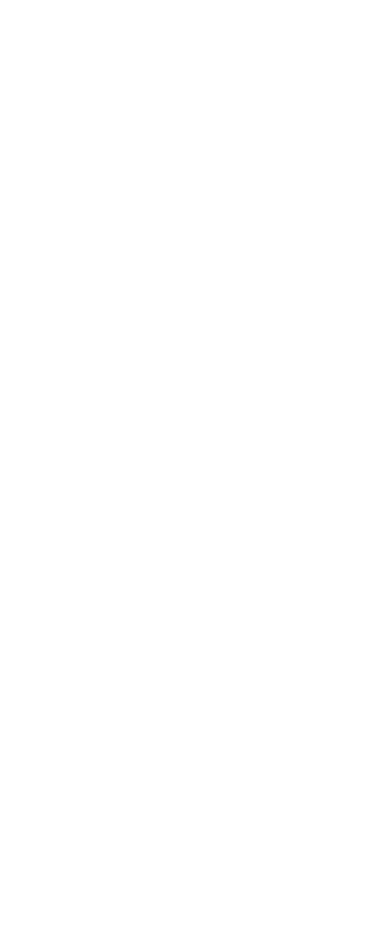
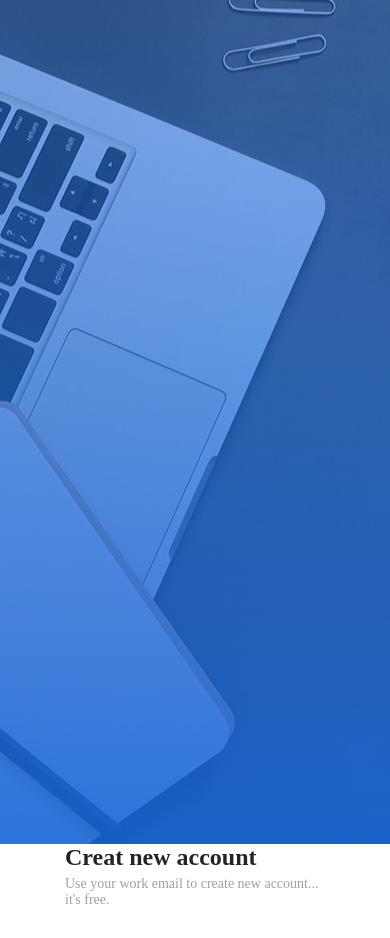
Before and after one commit to shaweii/Register, a plain HTML site: page index.html in a window 390 px wide. Before the commit the page ends 844 px from the top, so only its background shows below. Drawn offline with Linux system fonts and the light colour scheme.

Commit message:
Right text added

```diff
--- a/css/style.css
+++ b/css/style.css
@@ -0,0 +1,40 @@
+*,
+*::after,
+*::before {
+    box-sizing: border-box;
+    margin: 0;
+    padding: 0;
+}
+
+.left {
+    background-image: url('/image/bg.png');
+    height: 100vh;
+    background-repeat: no-repeat;
+    overflow-y: hidden;
+    background-position: center;
+    width: 100%;
+}
+
+.right {
+    display: flex;
+    flex-direction: column;
+}
+
+.right__content {
+    margin: auto 50px;
+}
+
+.right__text {
+    margin-bottom: 30px;
+}
+
+.right__text-title {
+    font-size: 24px;
+    color: #212529;
+}
+
+.right__text-subtitle {
+    font-size: 14px;
+    color: #9EA0A5;
+    margin-top: 5px;
+}
--- a/index.html
+++ b/index.html
@@ -5,11 +5,28 @@
     <meta charset="UTF-8">
     <meta name="viewport" content="width=device-width, initial-scale=1.0">
     <title>Register with Node js</title>
+    <!-- CSS -->
+    <link rel="stylesheet" href="/css/style.css">
+    <link rel="stylesheet" href="/css/grid.css">
 </head>
 
 <body>
-    <!-- LEFT SIDE START HERE-->
-    <!-- RIGTH SIDE START HERE -->
+    <div class="container-fluid">
+        <div class="row">
+            <!-- LEFT SIDE START HERE-->
+            <div class="left col-md-5"></div>
+            <!-- RIGTH SIDE START HERE -->
+            <div class="right col-md-7">
+                <div class="right__content">
+                    <div class="right__text">
+                        <h2 class="right__text-title">Creat new account</h2>
+                        <p class="right__text-subtitle">Use your work email to create new account... it's free.</p>
+                    </div>
+                </div>
+            </div>
+        </div>
+    </div>
+
 </body>
 
 </html>
```
Also changed, not shown: image/bg.png (added).
